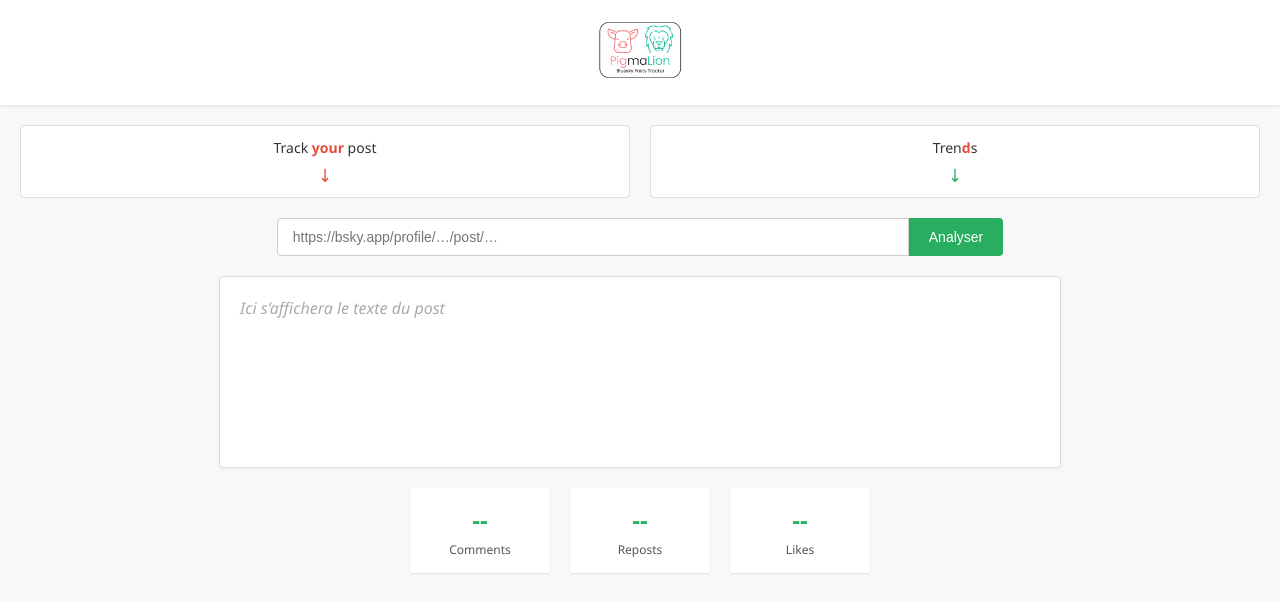
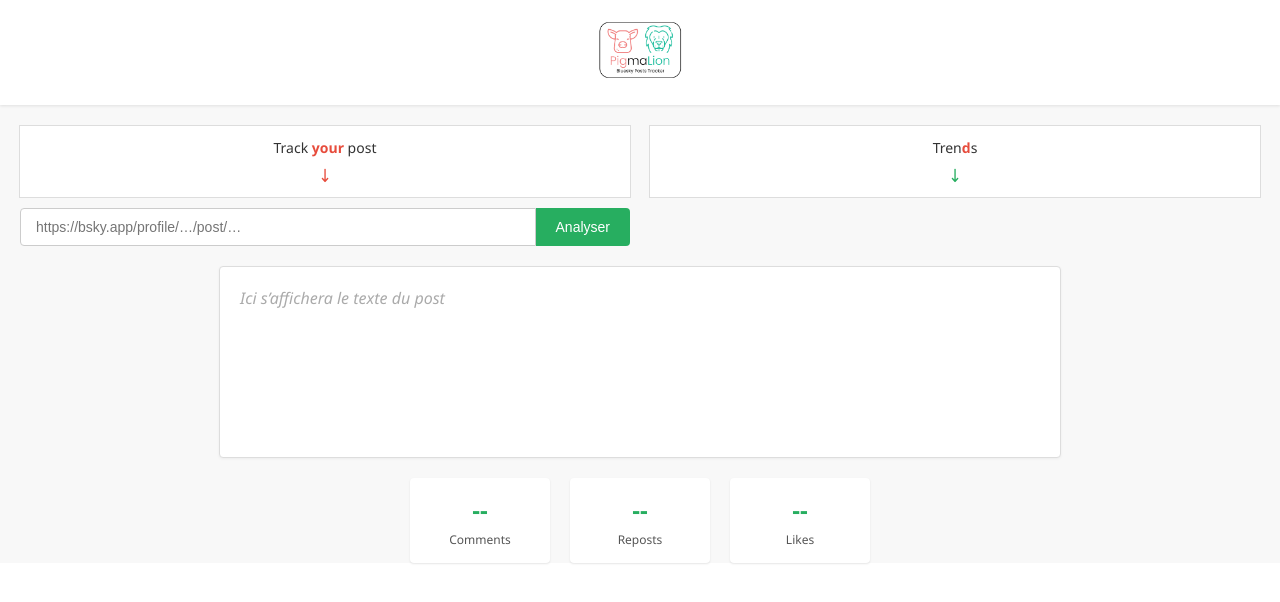
Before and after one commit to JohnDataAnalyst/pigmalion-v06, a React (Create React App) app in the folder frontend_react/: page / in a window 1280 px wide. Shown: the top 602 px of the page. Built offline with nearby package versions, Linux system fonts and the light colour scheme.

Commit message:
Initial commit : ajout backend, frontend, scripts de lancement et mise à jour .gitignore

```diff
--- a/frontend_react/src/App.css
+++ b/frontend_react/src/App.css
@@ -1,18 +1,15 @@
 /* src/App.css */
 
-/* ──────────────────────────────────────────────────────────────
-   Styles globaux
-────────────────────────────────────────────────────────────── */
+/* ─── Remise à zéro générale ───────────────────────────────── */
 .App {
   font-family: 'Segoe UI', Tahoma, Geneva, Verdana, sans-serif;
   background-color: #f8f8f8;
   color: #222;
   margin: 0;
   padding: 0;
-  min-height: 100vh;
 }
 
-/* 1. Header avec logo */
+/* ─── 1. Header avec logo ───────────────────────────────────── */
 .App-header {
   background-color: #ffffff;
   text-align: center;
@@ -25,38 +22,40 @@
   object-fit: contain;
 }
 
-/* 2. Section “Track your post / Trends” */
-.App-trendbar {
+/* ─── 2+3. “Track your post” + Inputbar collés dans deux colonnes ───── */
+.App-top-row {
   display: flex;
   justify-content: space-between;
-  margin: 20px;
-  gap: 20px;
+  margin: 20px;    /* Espace autour des deux colonnes */
+  gap: 20px;       /* Espacement horizontal entre les colonnes */
 }
 
-.track-your-post,
-.trends {
+.left-column,
+.right-column {
+  flex: 1;         /* Chaque colonne occupe 50 % de la largeur disponible */
+  display: flex;
+  flex-direction: column;
+  align-items: center; /* On centre les enfants à l’horizontale */
+}
+
+/* 2.a. Bloc “Track your post” */
+.track-your-post {
   background-color: #ffffff;
-  flex: 1;
+  width: 100%;           /* Toujours pleine largeur de la colonne */
   padding: 10px 0;
   border: 1px solid #ddd;
   text-align: center;
   position: relative;
-  border-radius: 4px;
+  margin-bottom: 10px;   /* Pour laisser un petit espace avant l’input */
 }
 
-.track-your-post .title-small,
-.trends .title-small {
+.title-small {
   font-size: 14px;
   color: #333;
 }
 
-.track-your-post .highlight {
-  color: #e74c3c; /* rouge/orangé */
-  font-weight: bold;
-}
-
-.trends .highlight {
-  color: #e74c3c;
+.highlight {
+  color: #e74c3c; /* rouge/orangé pour surligner */
   font-weight: bold;
 }
 
@@ -66,20 +65,31 @@
   margin-top: 5px;
 }
 
-.arrow-green {
-  color: #27ae60;
+/* 2.b. Bloc “Trends” */
+.trends {
+  background-color: #ffffff;
+  width: 100%;
+  padding: 10px 0;
+  border: 1px solid #ddd;
+  text-align: center;
+  position: relative;
+  margin-bottom: 10px;
 }
 
-/* 3. Barre d’entrée d’URL */
+.arrow-green {
+  color: #27ae60; /* une flèche verte */
+}
+
+/* 3. Barre d’entrée d’URL (strictement sous “Track your post”) */
 .App-inputbar {
   display: flex;
-  justify-content: center;
-  margin: 0 20px 20px;
+  width: 100%;           /* Pleine largeur de la colonne */
+  max-width: 100%;
 }
 
 .url-input {
   flex: 1;
-  max-width: 600px;
+  /* On retire la max-width fixe ici pour qu’il prenne exactement 100 % de la colonne */
   padding: 10px 15px;
   font-size: 14px;
   border: 1px solid #ccc;
@@ -89,7 +99,6 @@
 
 .url-input:focus {
   border-color: #27ae60;
-  box-shadow: 0 0 5px rgba(39, 174, 96, 0.5);
 }
 
 .btn-analyze {
@@ -112,7 +121,7 @@
   background-color: #218c53;
 }
 
-/* 4. Zone d’affichage du contenu du post */
+/* ─── 4. Zone d’affichage du contenu du post ────────────────── */
 .App-postcontent {
   background-color: #ffffff;
   max-width: 800px;
@@ -142,7 +151,7 @@
   margin-bottom: 10px;
 }
 
-/* 5. Ligne de métriques */
+/* ─── 5. Ligne de métriques ─────────────────────────────────── */
 .App-metrics {
   display: flex;
   justify-content: center;
--- a/frontend_react/src/App.js
+++ b/frontend_react/src/App.js
@@ -2,7 +2,6 @@
 import React, { useState } from 'react';
 import './App.css';
 import logoPigmalion from './assets/logo-pigmalion.png';
-// ↪ Assurez-vous d’avoir placé votre logo dans src/assets/logo-pigmalion.png
 
 function App() {
   const [url, setUrl] = useState('');
@@ -35,29 +34,22 @@ function App() {
 
   return (
     <div className="App">
-      {/* 1. En-tête / logo */}
+      {/* 1. En-tête / Logo */}
       <header className="App-header">
         <img src={logoPigmalion} alt="Logo Pigmalion" className="App-logo" />
       </header>
 
-      {/* 2. Section “Track your post” et “Trends” */}
-      <section className="App-trendbar">
+      {/* 2+3. “Track your post” + Barre d’entrée alignées sous deux colonnes */}
+      <div className="App-top-row">
+        <div className="left-column">
           <div className="track-your-post">
             <span className="title-small">
               Track&nbsp;<span className="highlight">your</span>&nbsp;post
             </span>
             <div className="arrow-down">&#x2193;</div>
           </div>
-        <div className="trends">
-          <span className="title-small">
-            Tren<span className="highlight">d</span>s
-          </span>
-          <div className="arrow-down arrow-green">&#x2193;</div>
-        </div>
-      </section>
 
-      {/* 3. Barre d’entrée d’URL */}
-      <section className="App-inputbar">
+          <div className="App-inputbar">
             <input
               type="text"
               placeholder="https://bsky.app/profile/…/post/…"
@@ -72,9 +64,21 @@ function App() {
             >
               {loading ? 'Chargement…' : 'Analyser'}
             </button>
-      </section>
+          </div>
+        </div>
 
-      {/* 4. Zone d’affichage du texte du post */}
+        <div className="right-column">
+          <div className="trends">
+            <span className="title-small">
+              Tren<span className="highlight">d</span>s
+            </span>
+            <div className="arrow-down arrow-green">&#x2193;</div>
+          </div>
+          {/* Vous pouvez ajouter d’autres éléments sous “Trends” ici */}
+        </div>
+      </div>
+
+      {/* 4. Zone d’affichage du contenu du post */}
       <section className="App-postcontent">
         {error && <div className="error-message">{error}</div>}
         {postData ? (
@@ -82,11 +86,13 @@ function App() {
             {postData.out_post_text || 'Le post est vide.'}
           </div>
         ) : (
-          <div className="post-placeholder">Ici s’affichera le texte du post</div>
+          <div className="post-placeholder">
+            Ici s’affichera le texte du post
+          </div>
         )}
       </section>
 
-      {/* 5. Ligne de métriques : comments, reposts, likes */}
+      {/* 5. Ligne de métriques (Comments, Reposts, Likes) */}
       <section className="App-metrics">
         <div className="metric-card">
           <div className="metric-value">
```
Lines whose indentation alone changed are shown as unchanged.
